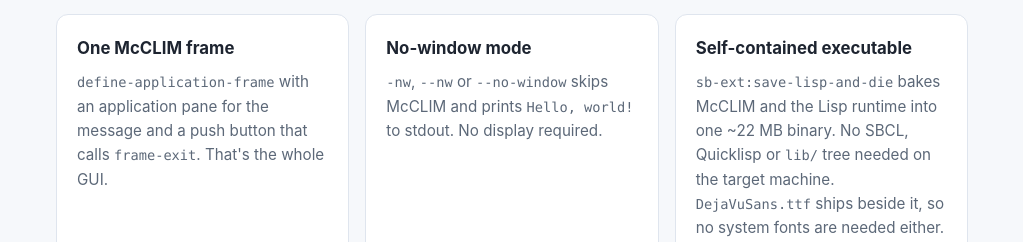
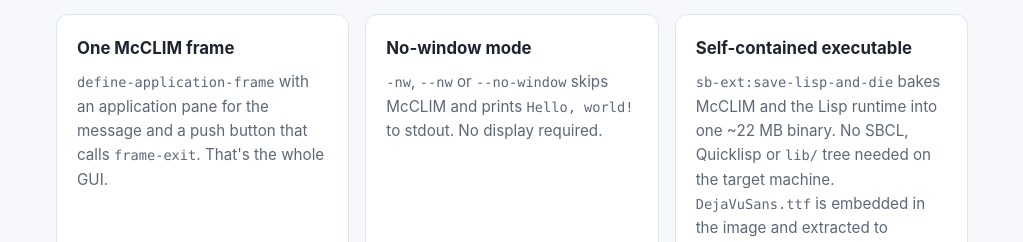
Before and after one commit to myridia/hello_McCLIM_gui, a plain HTML site: page pages/public/index.html in a window 1280 px wide. Shown: the part 558-800 px from the top of the page, without its empty margins (128-1151 px from the left). Drawn offline with Linux system fonts and the light colour scheme.

Commit message:
reallyEmbeddFont

```diff
--- a/pages/public/index.html
+++ b/pages/public/index.html
@@ -54,7 +54,7 @@
         </article>
         <article>
           <h3>Self-contained executable</h3>
-          <p><code>sb-ext:save-lisp-and-die</code> bakes McCLIM and the Lisp runtime into one ~22 MB binary. No SBCL, Quicklisp or <code>lib/</code> tree needed on the target machine. <code>DejaVuSans.ttf</code> ships beside it, so no system fonts are needed either.</p>
+          <p><code>sb-ext:save-lisp-and-die</code> bakes McCLIM and the Lisp runtime into one ~22 MB binary. No SBCL, Quicklisp or <code>lib/</code> tree needed on the target machine. <code>DejaVuSans.ttf</code> is embedded in the image and extracted to <code>~/.cache/mcclim/</code> at startup, so no system fonts are needed either.</p>
         </article>
         <article>
           <h3>Guided setup</h3>
```
Also changed, not shown: 5 other files.
